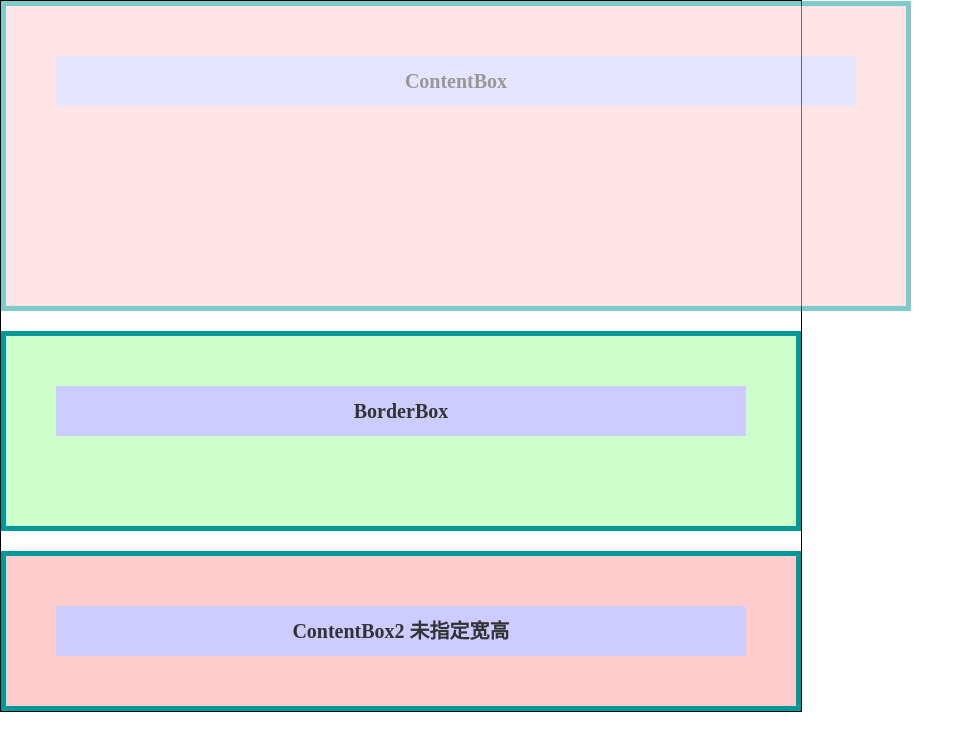
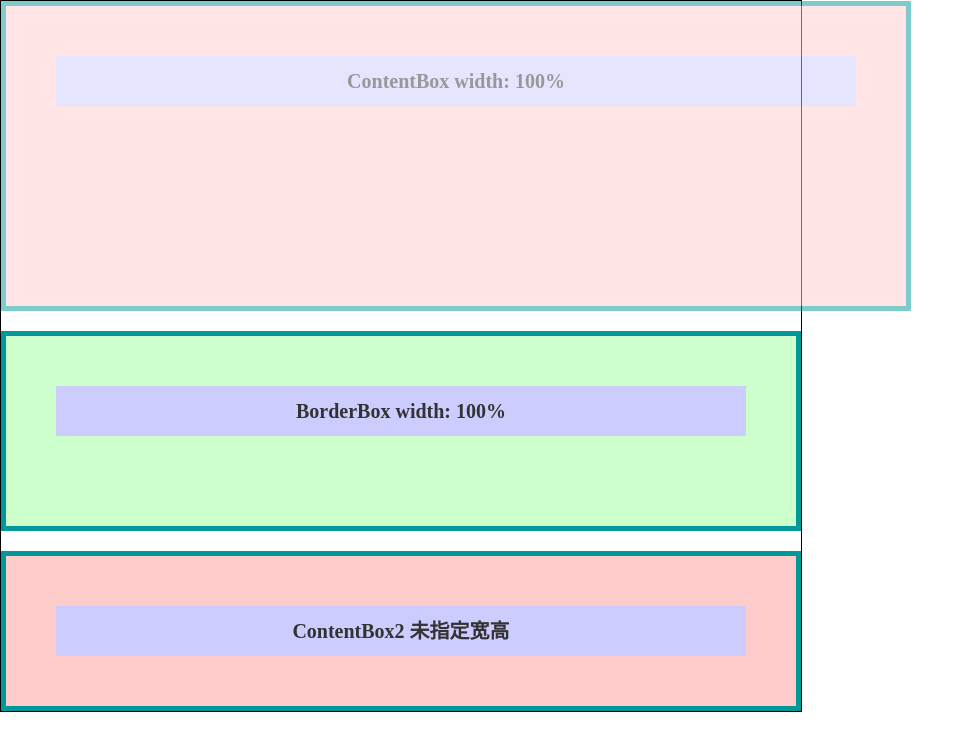
Before and after one commit to EXSVAMP/CSS-effects, a website: page boxmodel/width.html in a window 1280 px wide. Shown: the whole page, without its empty margins (0-974 px from the left). Drawn offline with Linux system fonts and the light colour scheme.

Commit message:
css 盒模型 宽度

```diff
--- a/boxmodel/width.html
+++ b/boxmodel/width.html
@@ -62,13 +62,13 @@
 	<div class="container">
 		<div class="contentBox">
 			<div class="subBox">
-				<span class="info">ContentBox</span>
+				<span class="info">ContentBox width: 100%</span>
 			</div>
 		</div>
 
 		<div class="borderBox">
 			<div class="subBox">
-				<span class="info">BorderBox</span>
+				<span class="info">BorderBox width: 100%</span>
 			</div>
 		</div>
 
```
Also changed, not shown: README.md.
